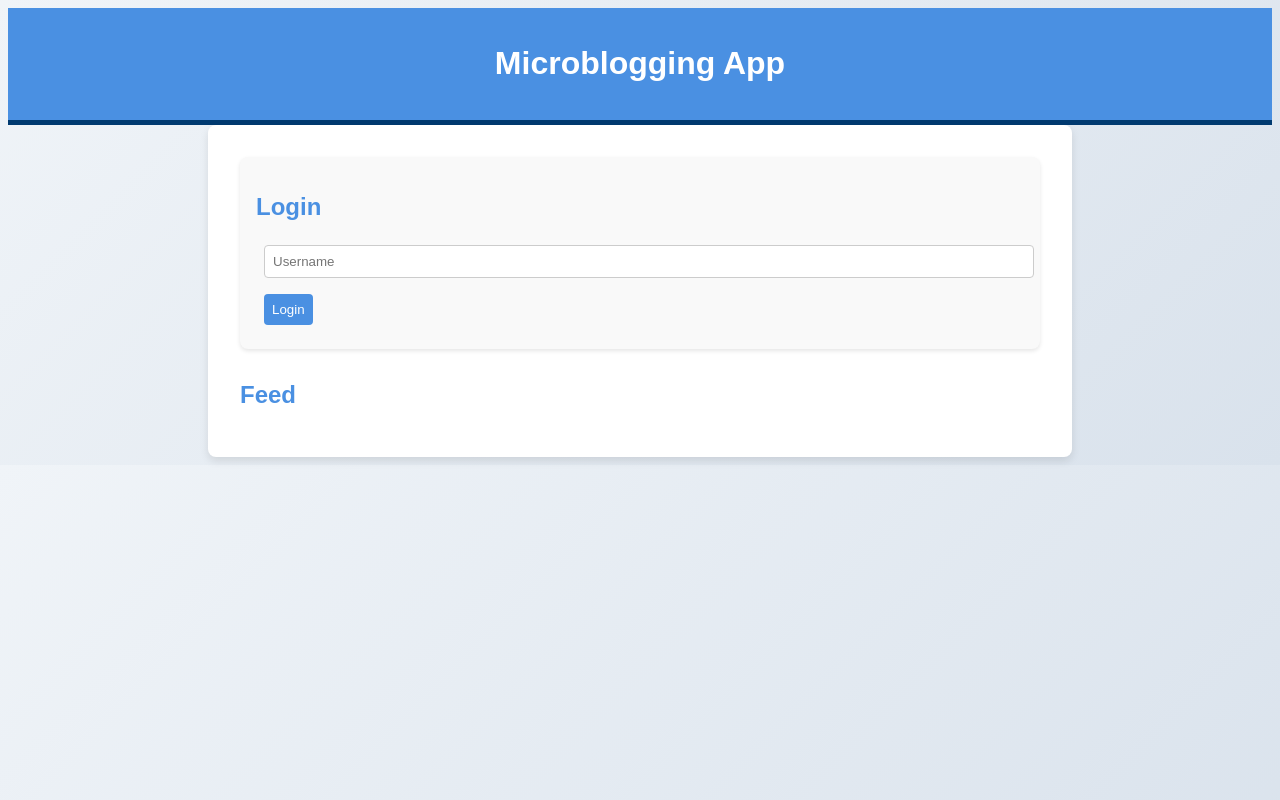
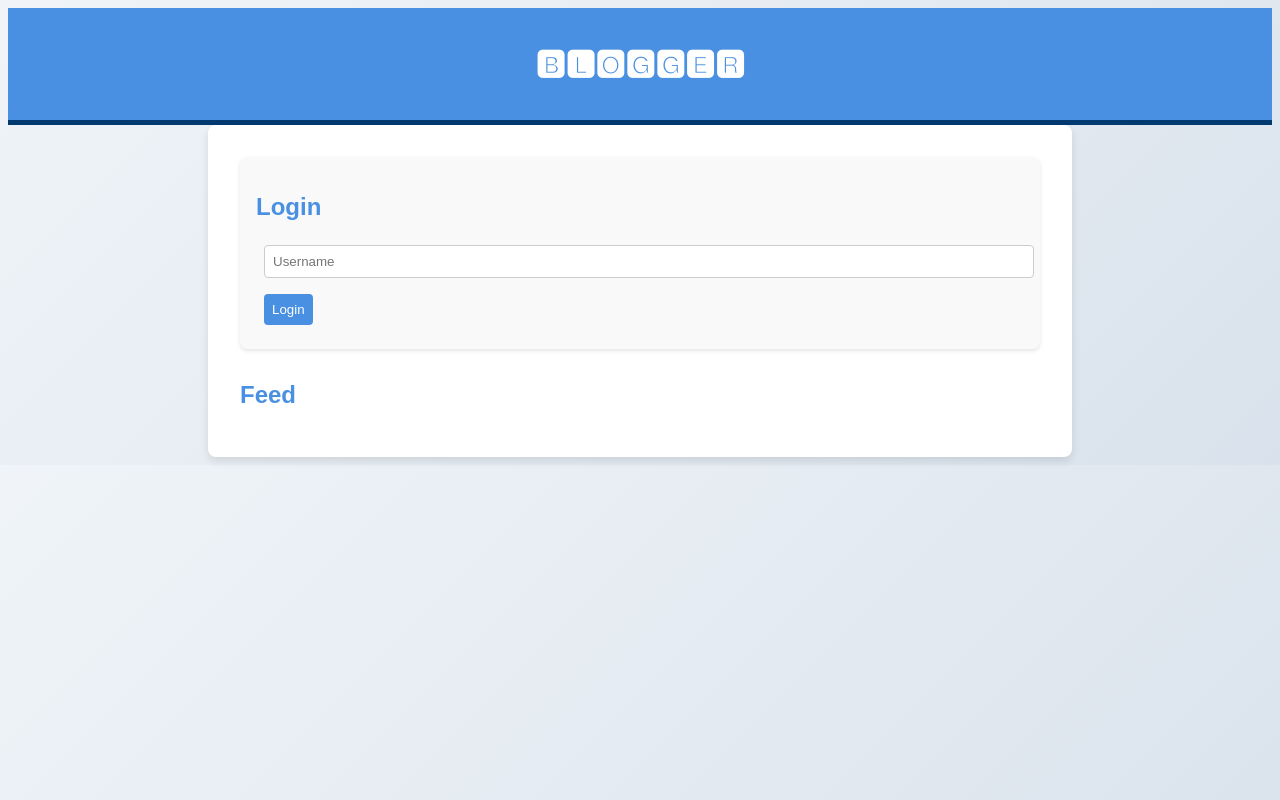
Before and after one commit to praveenkumar12334/praveen, a plain HTML site: page blogging.html in a window 1280 px wide. Drawn offline with Linux system fonts and the light colour scheme.

Commit message:
Update blogging.html

```diff
--- a/blogging.html
+++ b/blogging.html
@@ -73,7 +73,7 @@
 </head>
 <body>
   <header>
-    <h1>Microblogging App</h1>
+    <h1>🅱🅻🅾🅶🅶🅴🆁</h1>
   </header>
   <main>
     <div id="login-form">
```
